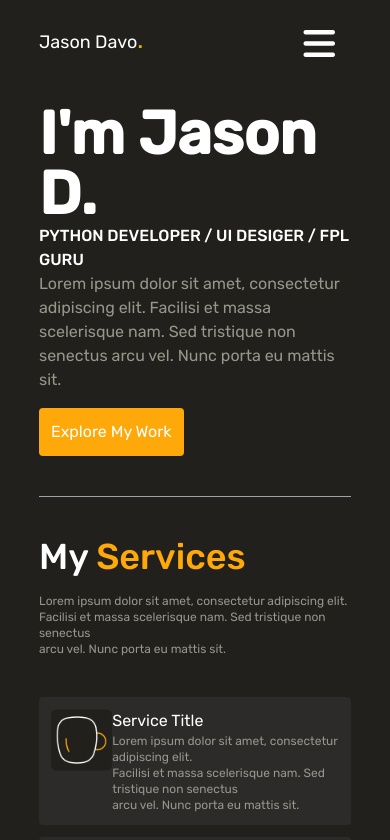
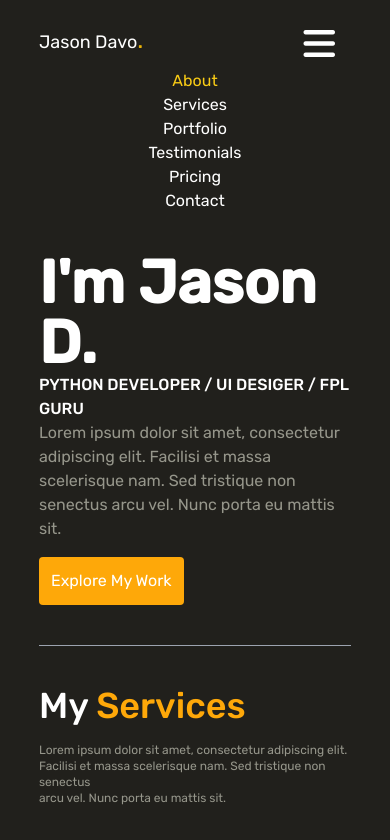
Before and after one commit to trend87/Jason-Port, a website built with Parcel: page src/index.html in a window 390 px wide. Both pictures are taken after a click on the element 319 px from the left and 44 px from the top of the page. Shown: the top 840 px of the page. Built offline with nearby package versions, Linux system fonts and the light colour scheme.

Commit message:
created event listener to toggle mobile menu

```diff
--- a/src/assets/js/main.js
+++ b/src/assets/js/main.js
@@ -0,0 +1,11 @@
+const hamBurger = document.querySelector("#hamBurger")
+const menu = document.querySelector("#menu")
+
+hamBurger.addEventListener("click", function (){
+    if (menu.classList.contains("hidden")){
+        menu.classList.remove("hidden")
+
+    }else{
+        menu.classList.add("hidden")
+    }
+})
--- a/src/index.html
+++ b/src/index.html
@@ -13,14 +13,19 @@
 <body style="background-color:#21201c ;">
     <main>
         <div > <!--Container Wrapper-->
-            <header class="mt-6 flex text-white justify-between ">
+            <header class="mt-6 md:flex text-white justify-between ">
 
-                <div class="text-lg ">Jason Davo<span class="text-yellow-500 text-2xl">.</span></div>
-                <div class="px-4 cursor-pointer md:hidden" id="hamburger">
-                    <i class="fas fa-bars  text-4xl"></i>
+                <div class="text-lg flex justify-between">
+                    <h1>
+                        <a href="">Jason Davo</a><span class="text-yellow-500 text-2xl">.</span>
+                    </h1>
+                    <div class="px-4 cursor-pointer display-block md:hidden " id="hamBurger">
+                        <i class="fas fa-bars  text-4xl"></i>
+                    </div>
                 </div>
-                <nav class="mt-1 hidden lg:block" id="menu">
-                    <ul class="text-white text-center grid grid-cols-6 justify-items-center " >
+
+                <nav class="mt-1 hidden lg:block " id="menu">
+                    <ul class="text-white  md:grid md:grid-cols-6 text-center" >
                         <li >
                             <a href="#about" class="text-yellow-400">About</a>
                         </li>
```
